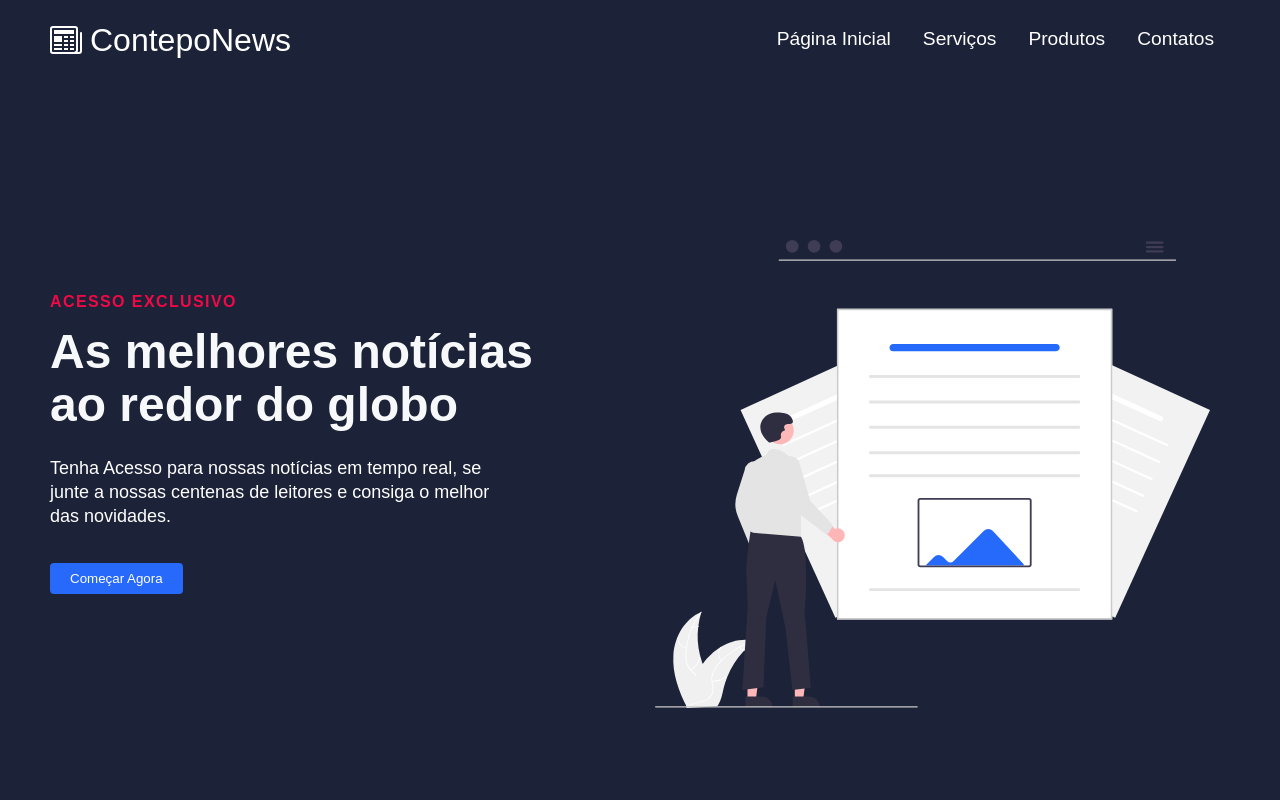
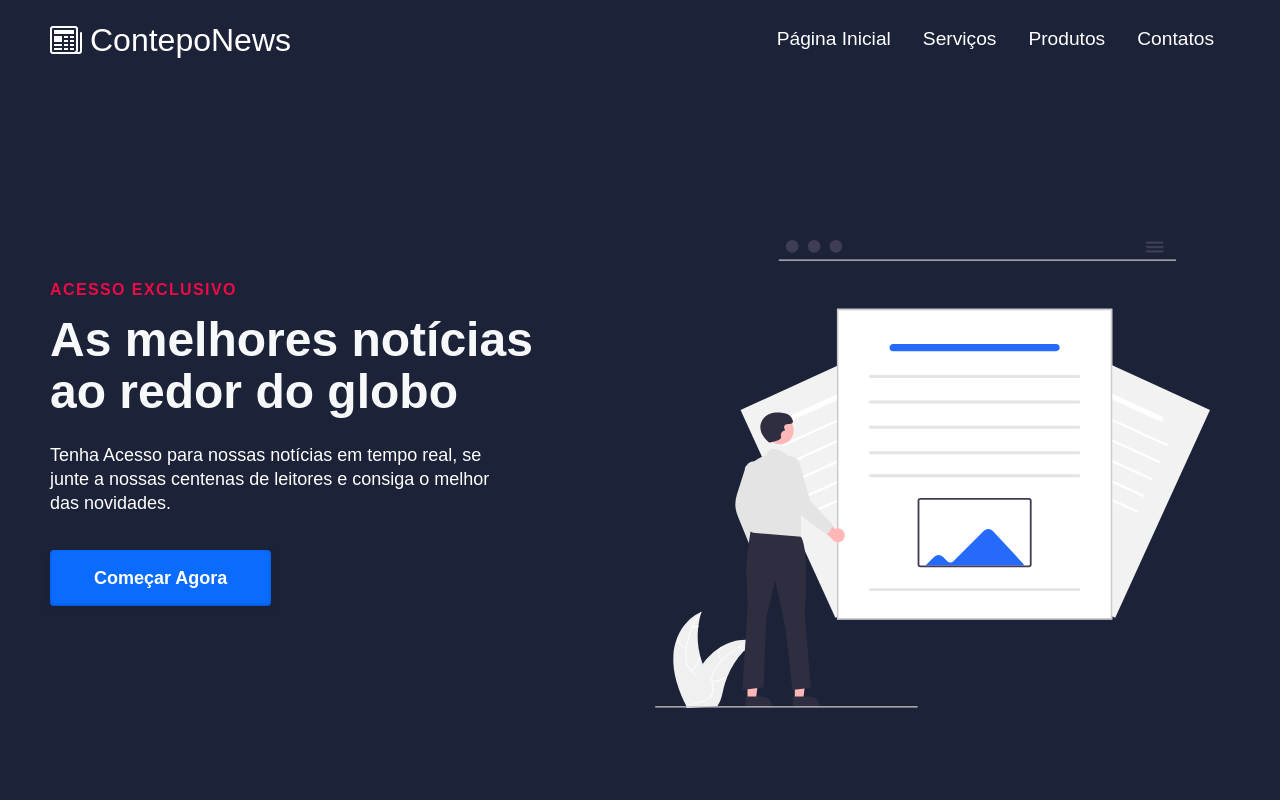
Before and after one commit to caiobarbosa881/conteponews, a React (Create React App) app: page / in a window 1280 px wide. Shown: the top 800 px of the page. Built offline with nearby package versions, Linux system fonts and the light colour scheme.

Commit message:
new button

```diff
--- a/src/components/Button.css
+++ b/src/components/Button.css
@@ -1,98 +1,32 @@
-:root {
-    --primary: #fff;
+button {
+  background-color: #0a6bff;
+  border-radius: 4px;
+  border: 0;
+  box-shadow: rgba(1,60,136,.5) 0 -1px 3px 0 inset,rgba(0,44,97,.1) 0 3px 6px 0;
+  box-sizing: border-box;
+  color: #fff;
+  cursor: pointer;
+  font-size: 18px;
+  font-weight: 700;
+  line-height: 24px;
+  margin: 0;
+  min-height: 56px;
+  min-width: 120px;
+  padding: 16px 20px;
+  position: relative;
+  text-align: center;
+  vertical-align: baseline;
+  transition: all .2s cubic-bezier(.22, .61, .36, 1);
 }
 
-.btn {
-    padding: 8px 20px;
-    border-radius: 4px;
-    outline: none;
-    border: none;
-    cursor: pointer;
-    white-space: nowrap;
+button:hover {
+  background-color: #065dd8;
+  transform: translateY(-2px);
 }
 
-.btn--primary{
-    background-color: var(--primary);
-    color: #242424;
+@media (min-width: 768px) {
+  button{
+    padding: 16px 44px;
+    min-width: 150px;
+  }
 }
-
-.btn--outline {
-    background-color: transparent;
-    color: #fff;
-    padding: 8px 20px;
-    border: 1px solid var(--primary);
-    transition: all 0.3s ease-out;
-}
-
-.btn--medium {
-    padding: 8px 20px;
-    font-size: 18px;
-}
-
-.btn--large {
-    padding: 12px 26px;
-}
-
-.btn-mobile {
-    text-align: center;
-    border-radius: 4px;
-    width: 80%;
-    text-decoration: none;
-    font-size: 24px;
-    background-color: transparent;
-    color: #fff;
-    padding: 14px 20px;
-    border: 1px solid #fff;
-    transition: all 0.3s ease-out;
-}
-
-.btn--wide {
-    padding: 12px 64px;
-    font-size: 20px;
-}
-
-.btn--large:hover, .btn--medium:hover, .btn--mobile:hover {
-    transition: all 0.3s ease-out;
-    background: #fff;
-    color: #242424;
-}
-
-.btn--wide:hover {
-    color: #fff;
-    background-color: #f00946;
-    transition: all 0.2s ease-out;
-}
-
-.red {
-    background-color: #f00946;
-    color: #fff;
-    border: none;
-}
-
-.primary {
-    background: #242424;
-    color :#fff;
-    border: none;
-}
-
-.primary:hover {
-    background-color: #fff;
-    color: #242424;
-    border: none;
-}
-
-.blue {
-    background: #276afb;
-    color :#fff;
-    border: none;
-}
-
-.green {
-    background: #25ce4a;
-    color :#fff;
-    border: none;
-}
-
-.green:hover {
-    background-color: #242424;
-}
--- a/src/components/Button.js
+++ b/src/components/Button.js
@@ -1,13 +1,11 @@
 import React from "react";
 import './Button.css';
 
-
-const SIZES = ['btn--medium', 'btn--large'];
 
 export const Button = ({
  children,
 }) => {
     return (
-        <button className="btn checkButtonStyle blue">{children}</button>
+        <button>{children}</button>
     )
 }
--- a/src/components/HeroSection.js
+++ b/src/components/HeroSection.js
@@ -31,7 +31,6 @@ function HeroSection({
   return (
       <>
     <div className={lightBg ? 'home__hero-section' : 'home__hero-section darkBg'}>
-
         <div className="container">
             <div className='row home__hero-row'style={{display: 'flex', flexDirection: imgStart === 'start' ? 'row-reverse' : 'row'}}>
                     <div className='col'>
```
